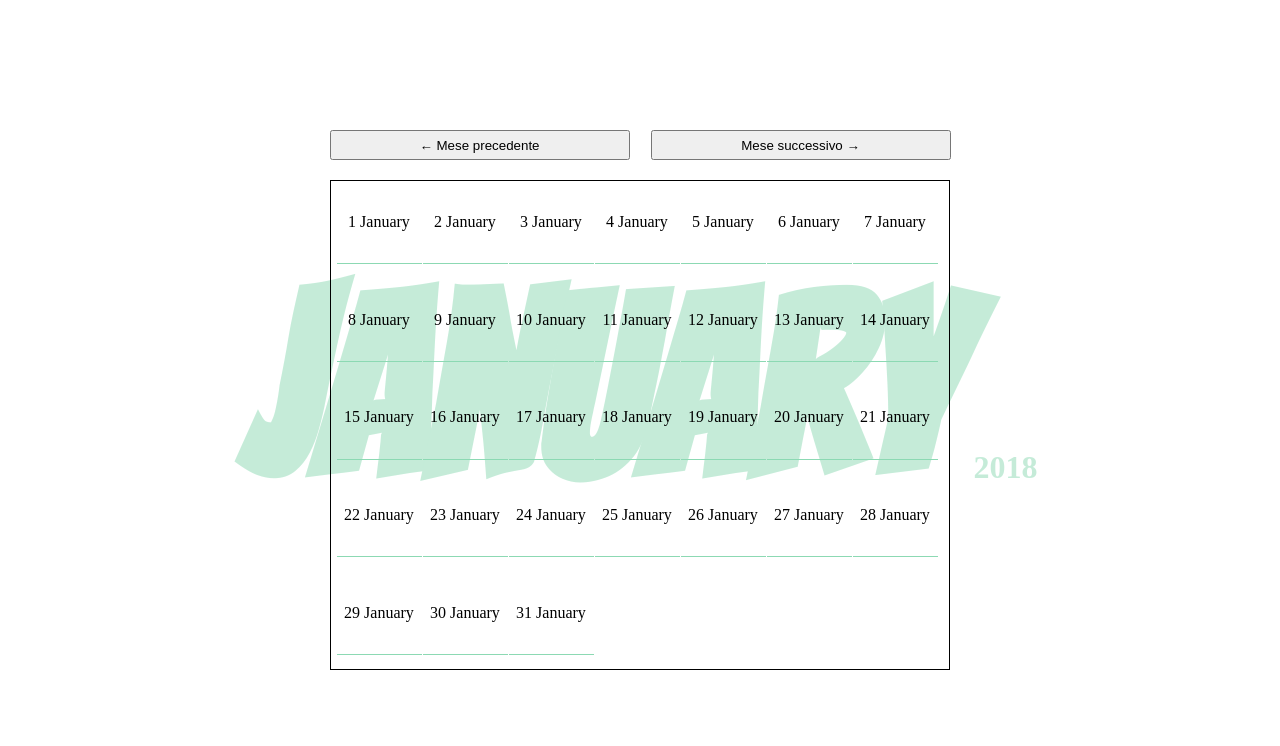
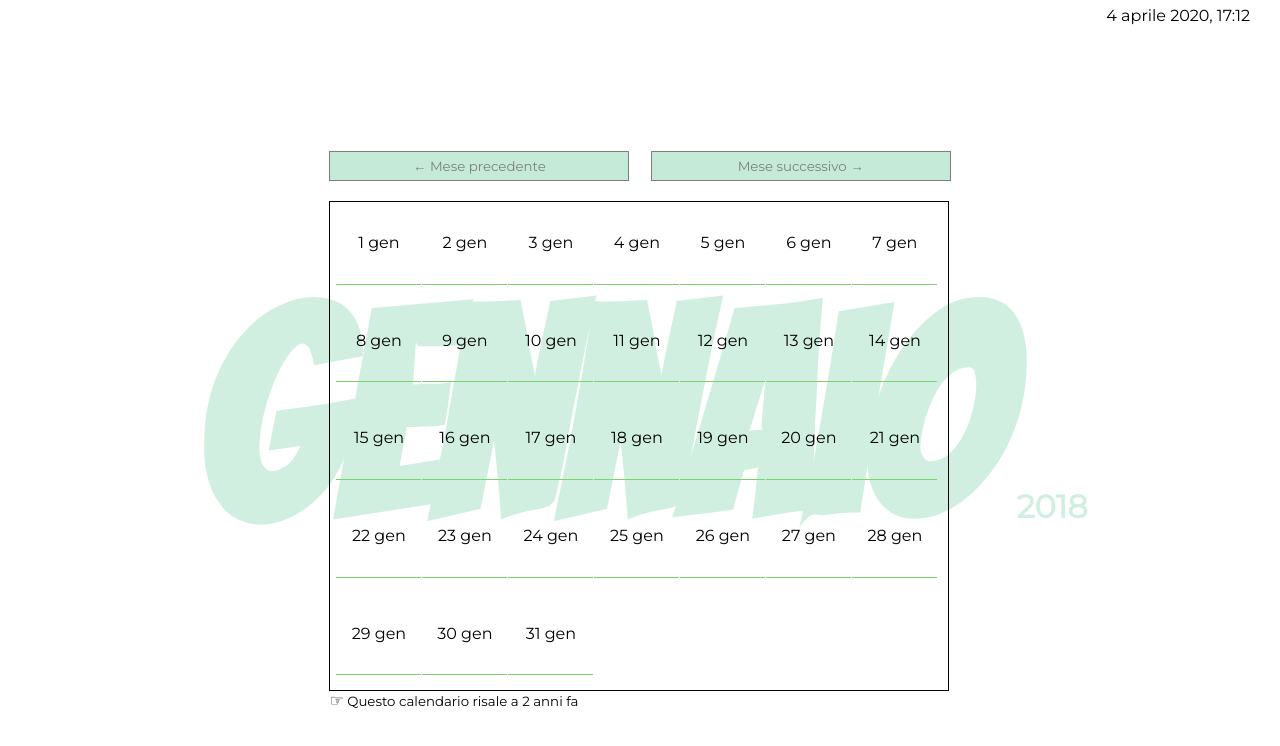
Before and after one commit to Ljnce/ajax-ex-calendar, a plain HTML site: page index.html in a window 1280 px wide. Drawn offline with nearby package versions, Linux system fonts and the light colour scheme; no server answers.

Commit message:
Aggiunto wrongYear

```diff
--- a/css/style.css
+++ b/css/style.css
@@ -2,6 +2,15 @@
     margin: 0;
     padding: 0;
     box-sizing: border-box;
+    font-family: 'Montserrat', sans-serif;
+}
+
+.now{
+    height: 30px;
+    display: flex;
+    align-items: center;
+    justify-content: flex-end;
+    margin-right: 30px;
 }
 
 .calendar{
@@ -21,14 +30,14 @@
 
 #nome-mese{
     font-family: 'Bangers', cursive;
-    font-size: 250px;
+    font-size: 280px;
     margin-right: 20px;
     position: relative;
 }
 
 h1{
     color: #8cd9b3;
-    opacity: 0.5;
+    opacity: 0.4;
 }
 
 .festivo{
@@ -39,6 +48,14 @@ h1{
 .btn-navigation{
     height: 30px;
     width:300px;
+    background-color: #8cd9b3;
+    opacity: 0.5;
+    border: 1px solid black;
+    color: black;
+}
+
+.btn-navigation:focus{
+    display: none;
 }
 
 .btn-navigation.prev{
@@ -63,7 +80,7 @@ h1{
 .section{
     height: calc(500px / 6);
     width: calc(510px / 6);
-    border: 1px solid #8cd9b3;
+    border: 1px solid #79d26a;
     border-style: hidden hidden solid hidden;
     list-style: none;
     display: flex;
@@ -71,3 +88,7 @@ h1{
     justify-content: center;
     margin-left: 1px;
 }
+
+li:hover{
+    background-color: #ededed;
+}
--- a/index.html
+++ b/index.html
@@ -7,17 +7,20 @@
         <link rel="stylesheet" href="https://use.fontawesome.com/releases/v5.5.0/css/all.css"/>
         <link href="https://fonts.googleapis.com/css?family=Bangers|Montserrat&display=swap" rel="stylesheet">
         <script src="https://cdnjs.cloudflare.com/ajax/libs/handlebars.js/4.7.3/handlebars.min.js"></script>
-        <script src="https://cdnjs.cloudflare.com/ajax/libs/moment.js/2.24.0/moment.min.js"></script>
+        <script src="https://cdnjs.cloudflare.com/ajax/libs/moment.js/2.24.0/moment.min.js" charset="utf-8"></script>
+        <script src="https://cdnjs.cloudflare.com/ajax/libs/moment.js/2.24.0/locale/it.js" charset="utf-8"></script>
         <link rel="stylesheet" href="css/style.css">
     </head>
     <body>
+        <div class="now">
+            <div class="hour"></div>
+        </div>
 
         <div class="calendar">
             <div class="top-calendar">
-                <h1><span id="nome-mese">Gennaio</span>2018</h1>
+                <h1><span id="nome-mese">Gennaio</span><span id="anno">2018</span></h1>
             </div>
             <div class="absolute">
-
                 <div class="top-navigation">
                     <button class="btn-navigation prev"> &larr; Mese precedente</button>
                     <button class="btn-navigation next">Mese successivo &rarr; </button>
@@ -27,6 +30,7 @@
 
                     </ul>
                 </div>
+                <div class="years-ago">&#9758;<small></small></div>
             </div>
         </div>
 
--- a/js/main.js
+++ b/js/main.js
@@ -2,10 +2,15 @@
 var source = $("#calendar-template").html();
 var template = Handlebars.compile(source);
 
+var thisHour = moment().format('LL, LT'); //Ora e giorno correnti
+$('.hour').text(thisHour);
+
 var thisStartMonth = moment('2018-01-01'); //Ho il mio mese, giorno e anno di partenza
-   var monthNumber = thisStartMonth.format('M') - 1; //Trovo il numero del mese
-   dayCalendar(thisStartMonth);//Mese di partenza
-   holidays(monthNumber);//Porto il numero del mese
+var from = thisStartMonth.fromNow();
+$('.years-ago small').text('  Questo calendario risale a ' + from);// Questo calendario risale a...
+var monthNumber = thisStartMonth.format('M') - 1; //Trovo il numero del mese
+dayCalendar(thisStartMonth);//Mese di partenza
+holidays(monthNumber);//Porto il numero del mese
 
 //Mese successivo
 $('.next').click(function(){
@@ -19,7 +24,6 @@ $('.next').click(function(){
 $('.prev').click(function(){
    thisStartMonth.add(-1, 'month'); //aggiungo un mese ad ogni click
    var monthNumber = thisStartMonth.format('M') - 1; //Trovo il numero del mese
-   console.log(monthNumber);
    dayCalendar(thisStartMonth);
    holidays(monthNumber);
 });
@@ -27,14 +31,23 @@ $('.prev').click(function(){
 //Funzione al click
 function dayCalendar(thisMonth){
     $('#day-after-day').empty()//.html('');
-    var standardDay = thisMonth.clone(); //clone
+    var standardDay = thisStartMonth.clone(); //clone
     var thisMonthMonths = thisMonth.daysInMonth(); //Trovo il numero di giorni che ha il mio numero
     var monthName = thisMonth.format('MMMM'); //Trovo il nome del mese
     $('#nome-mese').text(monthName); //Metto il nome del mese corrispondente ad ogni click
+    var yearName = wrongYear(thisMonth);//Richiamo funzione per l'anno sbagliato, e richiamo il .formato('YYYY') per lo step sotto
+    $('#anno').text(yearName);//Metto il numero dell'anno corrispondente
+
+    /*
+    //ALTERNATIVA 2 ALLA FUNZIONE PER L'ANNO SBAGLIATO
+    var yearName = thisMonth.format('YYYY'); //Richiamo qui il .format('YYYY') da mettere sotto
+    wrongYear(yearName); //Creo una funzione
+    $('#anno').text(yearName);
+    */
 
     for (var i = 1; i <= thisMonthMonths; i++) {
         var dayInCalendar = {
-           day:i + ' ' + monthName,
+           day:i + '  ' + monthName.slice(0,3), //Solo le prime 2 parole
            dayDate: standardDay.format('YYYY-MM-DD')
         }
         var templateFinale = template(dayInCalendar);//popolo template con handlebars
@@ -42,6 +55,29 @@ function dayCalendar(thisMonth){
         standardDay.add(1, 'day');
     }
 };
+
+//Anno fuori dall'API (2018)
+function wrongYear(thisMonth){
+    var year = thisMonth.format('YYYY');
+    if (year == 2019) {
+        alert ('2019');
+    } else if (year == 2017) {
+        alert('2017');
+    }
+    return year;
+}
+
+/*
+//RICHIAMO ALTERNATIVA 2 ALLA FUNZIONE PER L'ANNO SBAGLIATO
+function wrongYear(year){
+    if (year == 2019) {
+        alert ('2019');
+    } else if (year == 2017) {
+        alert('2017');
+    }
+    return year; //Ritorno il risultato alla funzione sopra
+};
+*/
 
 function holidays(monthNumber){
     $.ajax({
@@ -53,18 +89,24 @@ function holidays(monthNumber){
         method: 'GET',
         success: function(myCalendar){
             var giorniFestivi = myCalendar.response; //Estrapolo i giorni
-            console.log(giorniFestivi);
             for (var i = 0; i < giorniFestivi.length; i++) {
             var giornoFestivo = giorniFestivi[i]; //Estrapolo un girono singolo
             var nameHoliday = giornoFestivo.name; //Estrapolo nome festività
             var dateHoliday = giornoFestivo.date; //Estrapolo data festività
             $('#day-after-day li[data-day="' + dateHoliday + '"]').addClass('festivo').append(' - ' + nameHoliday);
+        }
+    },
+        error: function(){
+                 alert('errore');
             }
-        }
     })
 };
-
-
-//if (dateHoliday == dayDate) {
-    //$('#day-after-day).addClass('festivo').append(' - ' + nameHoliday);
-//}
+//
+// function daysInMonth(month) {
+//     var count =  moment().month(month).daysInMonth();
+//     var days = [];
+//     for (var i = 1; i < count; i++) {
+//       days.push(moment().month(month).date(i).format('dddd'));
+//     }
+//     return days;
+//   }
```
Lines whose indentation alone changed are shown as unchanged.
